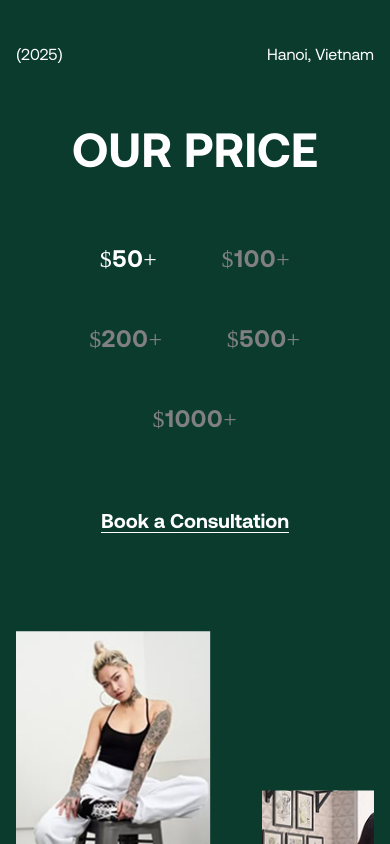
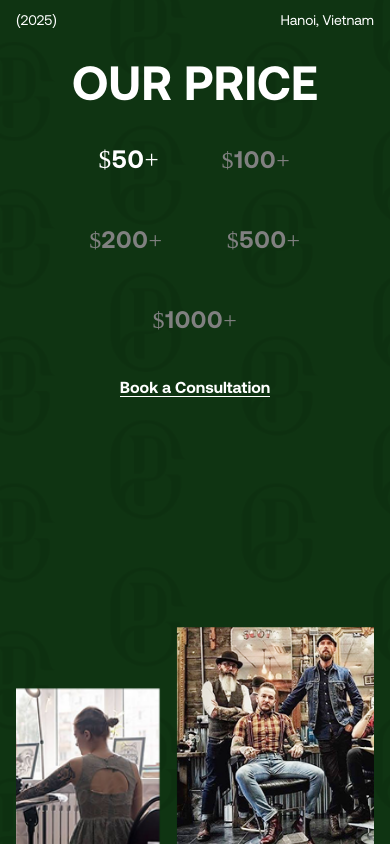
Before and after one commit to HoangTrongHa/Tattoo-project, a Next.js app: page /home in a window 390 px wide. Shown: the part 4840-5684 px from the top of the page. Built offline with nearby package versions, Linux system fonts and the light colour scheme; a web font is replaced by a local one.

Commit message:
feat: add out price

```diff
--- a/src/app/home/components/ourPrice.js
+++ b/src/app/home/components/ourPrice.js
@@ -4,6 +4,9 @@ import Button from '@/components/atoms/Button';
 import Image from '@/components/atoms/Image';
 import PriceTabs from '@/components/molecules/PriceTabs';
 import GalleryImages from '@/components/molecules/GalleryImages';
+import { TabPanel, Fade } from '@mui/material';
+import backgroundPrice1 from '@/assets/home/background-out-price-1.png';
+import backgroundPrice2 from '@/assets/home/background-out-price-2.png';
 
 // Import your images here
 import tattooArtist1 from '@/assets/home/tattoo-artist-1.png';
@@ -11,13 +14,30 @@ import tattooArtist2 from '@/assets/home/tattoo-artist-2.png';
 import tattooArtist3 from '@/assets/home/tattoo-artist-3.png';
 
 const PriceOption = ({ price, isActive }) => (
-  <div className={`text-[24px] sm:text-[32px] lg:text-[48px] font-aeonik ${isActive ? 'text-white' : 'text-[#808080]'}`}>
+  <div className={`text-[20px] sm:text-[24px] lg:text-[32px] xl:text-[48px] font-aeonik ${isActive ? 'text-white' : 'text-[#808080]'}`}>
     {price}
   </div>
 );
 
+function CustomTabPanel({ children, value, index, ...other }) {
+  return (
+    <Fade in={value === index} timeout={600}>
+      <div
+        role="tabpanel"
+        hidden={value !== index}
+        id={`price-tabpanel-${index}`}
+        aria-labelledby={`price-tab-${index}`}
+        {...other}
+      >
+        {value === index && children}
+      </div>
+    </Fade>
+  );
+}
+
 export default function OurPrice() {
   const [selectedPrice, setSelectedPrice] = useState(0);
+  const currentYear = new Date().getFullYear();
 
   const prices = [
     '$50+',
@@ -27,41 +47,71 @@ export default function OurPrice() {
     '$1000+'
   ];
 
+  // Define different gallery images for each price tab
+  const galleryByPrice = {
+    0: [ // $50+
+      {
+        src: tattooArtist1.src,
+        alt: "Tattoo artist working - Small tattoos"
+      },
+      {
+        src: tattooArtist2.src,
+        alt: "Studio environment - Small tattoos"
+      },
+      {
+        src: tattooArtist3.src,
+        alt: "Artwork - Small tattoos"
+      }
+    ],
+    1: [ // $100+
+      {
+        src: tattooArtist2.src,
+        alt: "Tattoo artist working - Medium tattoos"
+      },
+      {
+        src: tattooArtist3.src,
+        alt: "Studio environment - Medium tattoos"
+      },
+      {
+        src: tattooArtist1.src,
+        alt: "Artwork - Medium tattoos"
+      }
+    ],
+    // ... Define for other price ranges
+  };
+
   const handlePriceChange = (event, newValue) => {
     setSelectedPrice(newValue);
   };
 
-  const galleryImages = [
-    {
-      src: tattooArtist1.src,
-      alt: "Tattoo artist working"
-    },
-    {
-      src: tattooArtist2.src,
-      alt: "Tattoo studio environment"
-    },
-    {
-      src: tattooArtist3.src,
-      alt: "Tattoo artwork"
-    }
-  ];
+  return (
+    <div className="relative w-full bg-[#0F3412]">
+      {/* Background images */}
+      <div
+        className="absolute inset-0 w-full h-full"
+        style={{
+          backgroundImage: `url(${backgroundPrice2.src})`,
+          backgroundPosition: 'left top, right bottom',
+          backgroundSize: 'cover',
+          backgroundRepeat: 'no-repeat',
+        }}
+      />
 
-  return (
-    <div className="relative w-full bg-[#0B3B2D]">
-      <div className="container mx-auto px-4 py-16 lg:py-24">
+      {/* Main content */}
+      <div className="container mx-auto px-4 py-8 sm:py-12 lg:py-16 xl:py-24 relative z-10">
         {/* Year and Location */}
-        <div className="flex justify-between text-white mb-16">
-          <div className="font-aeonik">(2025)</div>
-          <div className="font-aeonik">Hanoi, Vietnam</div>
+        <div className="flex justify-between text-white mb-8 sm:mb-12 lg:mb-16">
+          <div className="font-aeonik text-[14px] sm:text-[16px] lg:text-[18px]">({currentYear})</div>
+          <div className="font-aeonik text-[14px] sm:text-[16px] lg:text-[18px]">Hanoi, Vietnam</div>
         </div>
 
         {/* Title */}
-        <h2 className="text-white text-[32px] sm:text-[48px] lg:text-[64px] font-aeonik-bold text-center mb-16">
+        <h2 className="text-white text-[24px] sm:text-[32px] lg:text-[48px] xl:text-[64px] font-aeonik-bold text-center mb-8 sm:mb-12 lg:mb-16">
           OUR PRICE
         </h2>
 
         {/* Price Options */}
-        <div className="mb-16">
+        <div className="mb-8 sm:mb-12 lg:mb-16">
           <PriceTabs
             prices={prices}
             value={selectedPrice}
@@ -70,14 +120,22 @@ export default function OurPrice() {
         </div>
 
         {/* Book a Consultation Button */}
-        <div className="text-center">
-          <span className="inline-block font-aeonik-bold text-[20px] sm:text-[24px] lg:text-[32px] text-white cursor-pointer">
+        <div className="text-center mb-8 sm:mb-12 lg:mb-16">
+          <span className="inline-block font-aeonik-bold text-[16px] sm:text-[20px] lg:text-[24px] xl:text-[32px] text-white cursor-pointer">
             <span className="border-b border-white">Book a Consultation</span>
           </span>
         </div>
 
-        {/* Gallery Images */}
-        <GalleryImages images={galleryImages} />
+        {/* Gallery Images with TabPanel */}
+        {Object.keys(galleryByPrice).map((priceIndex) => (
+          <CustomTabPanel
+            key={priceIndex}
+            value={selectedPrice}
+            index={Number(priceIndex)}
+          >
+            <GalleryImages images={galleryByPrice[priceIndex]} />
+          </CustomTabPanel>
+        ))}
       </div>
     </div>
   );
--- a/src/app/home/page.js
+++ b/src/app/home/page.js
@@ -45,6 +45,11 @@ export default function HeroBanner() {
       />
       <ViewWork />
       <OurPrice />
+      <Image
+        className='w-full h-[auto]'
+        src={BannerImage.src}
+        alt='banner'
+      />
     </div>
   );
 }
--- a/src/components/molecules/GalleryImages.js
+++ b/src/components/molecules/GalleryImages.js
@@ -1,6 +1,7 @@
 'use client';
-import React, { useEffect, useState } from 'react';
+import React, { useEffect, useState, useRef } from 'react';
 import Image from '@/components/atoms/Image';
+import { useTheme, useMediaQuery } from '@mui/material';
 
 const calculateImageWidth = (imageWidth, screenWidth) => {
   return (imageWidth / screenWidth) * 100;
@@ -8,12 +9,16 @@ const calculateImageWidth = (imageWidth, screenWidth) => {
 
 export default function GalleryImages({ images }) {
   const [screenWidth, setScreenWidth] = useState(0);
+  const [hoveredImage, setHoveredImage] = useState(null);
+  const containerRef = useRef(null);
+  const imageRefs = useRef([]);
+  const theme = useTheme();
+  const isTablet = useMediaQuery(theme.breakpoints.down('md'));
+
+  const duplicatedImages = [...images, ...images];
 
   useEffect(() => {
-    // Set initial screen width
     setScreenWidth(window.innerWidth);
-
-    // Update screen width on resize
     const handleResize = () => {
       setScreenWidth(window.innerWidth);
     };
@@ -22,25 +27,82 @@ export default function GalleryImages({ images }) {
     return () => window.removeEventListener('resize', handleResize);
   }, []);
 
-  // Original image dimensions from Figma
   const imageDimensions = [
-    { width: 497, height: 373 }, // First image
-    { width: 670, height: 373 }, // Second image
-    { width: 670, height: 373 }  // Third image
+    { width: 497, height: 373 },
+    { width: 670, height: 373 },
+    { width: 670, height: 373 }
   ];
 
-  const renderImageSet = () => {
+  const calculateTransform = (index) => {
+    if (!containerRef.current) return 0;
+
+    const totalImages = duplicatedImages.length;
+    const isLastThreeImages = index >= totalImages - 3;
+
+    if (isLastThreeImages) {
+      const containerWidth = containerRef.current.scrollWidth;
+      const visibleWidth = containerRef.current.offsetWidth;
+      const maxTranslate = containerWidth - visibleWidth;
+
+      return maxTranslate;
+    }
+
+    return 0;
+  };
+
+  const handleMouseMove = (e, index) => {
+    if (isTablet) return;
+
+    const imageElement = imageRefs.current[index];
+    if (!imageElement) return;
+
+    const rect = imageElement.getBoundingClientRect();
+    const x = e.clientX;
+    const relativeX = x - rect.left;
+    const elementWidth = rect.width;
+    const safeZoneStart = elementWidth * 0.05;
+    const safeZoneEnd = elementWidth * 0.95;
+
+    if (relativeX > safeZoneStart && relativeX < safeZoneEnd) {
+      setHoveredImage(index);
+    }
+  };
+
+  const handleMouseLeave = () => {
+    setHoveredImage(null);
+  };
+
   return (
+    <div
+      className="flex overflow-hidden mt-12 sm:mt-16 lg:mt-24 h-[400px] sm:h-[500px] lg:h-[600px]"
+      ref={containerRef}
+    >
+      <div
+        className={`flex transition-transform duration-300 ${isTablet ? 'animate-scroll' : 'hover:pause'}`}
+        style={{
+          transform: !isTablet && hoveredImage !== null ?
+            `translateX(-${calculateTransform(hoveredImage)}px)` :
+            'translateX(0)'
+        }}
+      >
         <div className="flex min-w-max items-end">
-        {images.map((image, index) => (
+          {duplicatedImages.map((image, index) => {
+            const dimensionIndex = index % imageDimensions.length;
+            const baseWidth = calculateImageWidth(imageDimensions[dimensionIndex].width, screenWidth);
+            const isHovered = !isTablet && hoveredImage === index;
+            const width = isHovered ? baseWidth * 2 : baseWidth;
+
+            return (
               <div
                 key={index}
-            className="relative"
+                ref={el => imageRefs.current[index] = el}
+                className="relative transition-all duration-300 cursor-pointer"
                 style={{
-              width: `${calculateImageWidth(imageDimensions[index].width, screenWidth)}%`,
-              aspectRatio: `${imageDimensions[index].width}/${imageDimensions[index].height}`,
-              marginLeft: index > 0 ? `${calculateImageWidth(24, screenWidth)}%` : '0'
+                  width: `${width}%`,
+                  marginLeft: index > 0 ? (isTablet ? '16px' : `${calculateImageWidth(24, screenWidth)}%`) : '0'
                 }}
+                onMouseMove={(e) => handleMouseMove(e, index)}
+                onMouseLeave={handleMouseLeave}
               >
                 <Image
                   src={image.src}
@@ -48,17 +110,26 @@ export default function GalleryImages({ images }) {
                   className="w-full h-full object-cover"
                 />
               </div>
-        ))}
+            );
+          })}
         </div>
-    );
-  };
-
-  return (
-    <div className="flex overflow-hidden mt-24">
-      <div className="flex animate-scroll">
-        {renderImageSet()} {/* Original set */}
-        {renderImageSet()} {/* Duplicate set for infinite scroll */}
       </div>
+      <style jsx global>{`
+        @keyframes scroll {
+          0% {
+            transform: translateX(0);
+          }
+          100% {
+            transform: translateX(calc(-100% - 16px));
+          }
+        }
+        .animate-scroll {
+          animation: scroll 30s linear infinite;
+        }
+        .animate-scroll:hover {
+          animation-play-state: paused;
+        }
+      `}</style>
     </div>
   );
 }
--- a/src/components/molecules/PriceTabs.js
+++ b/src/components/molecules/PriceTabs.js
@@ -7,6 +7,11 @@ const StyledTabs = styled(Tabs)({
   '& .MuiTabs-indicator': {
     display: 'none',
   },
+  '& .MuiTabs-flexContainer': {
+    gap: '32px',
+    flexWrap: 'wrap',
+    justifyContent: 'center',
+  }
 });
 
 const StyledTab = styled(Tab)({
@@ -15,8 +20,14 @@ const StyledTab = styled(Tab)({
   padding: '0 16px',
   minWidth: 'auto',
   fontFamily: 'Aeonik TRIAL BOLD',
+  transition: 'all 0.6s cubic-bezier(0.4, 0, 0.2, 1)',
   '&.Mui-selected': {
     color: '#FFFFFF',
+    transform: 'scale(1.05)',
+  },
+  '&:hover': {
+    color: '#FFFFFF',
+    opacity: 0.8,
   },
   '@media (min-width: 640px)': {
     fontSize: '32px',
@@ -32,11 +43,9 @@ export default function PriceTabs({ prices, value, onChange }) {
       value={value}
       onChange={onChange}
       centered
-      sx={{
-        '& .MuiTabs-flexContainer': {
-          gap: '32px',
-          flexWrap: 'wrap',
-          justifyContent: 'center',
+      TabIndicatorProps={{
+        style: {
+          transition: 'all 0.6s cubic-bezier(0.4, 0, 0.2, 1)'
         }
       }}
     >
@@ -45,6 +54,8 @@ export default function PriceTabs({ prices, value, onChange }) {
           key={index}
           label={price}
           disableRipple
+          id={`price-tab-${index}`}
+          aria-controls={`price-tabpanel-${index}`}
         />
       ))}
     </StyledTabs>
```
Also changed, not shown: src/assets/home/background-out-price-2.png (added), 1 other file (tests, documents, lock files or other folders). Lines whose indentation alone changed are shown as unchanged.
